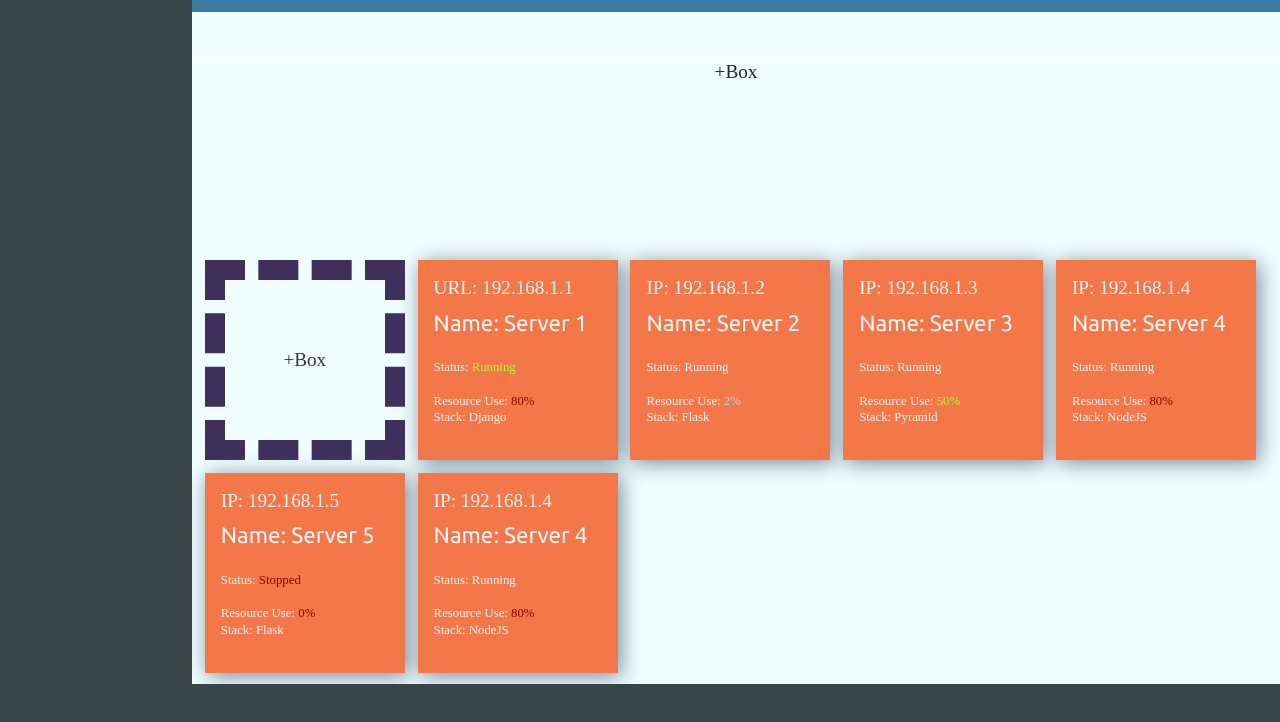
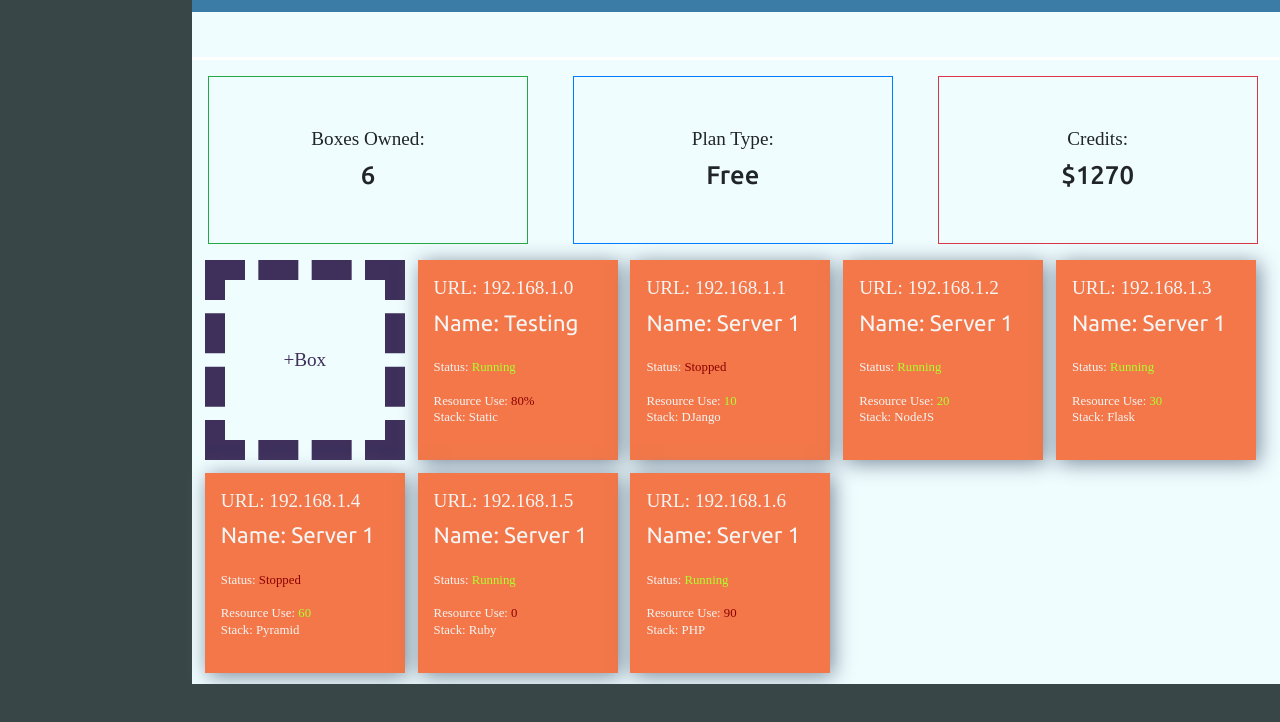
Before and after one commit to bhaskar-nair2/opdp-front, a plain HTML site: page index.html in a window 1280 px wide. Shown: the part 60-782 px from the top of the page. Drawn offline with Linux system fonts and the light colour scheme; a web font is replaced by a local one.

Commit message:
JS to automate boxes added

```diff
--- a/css/styles.css
+++ b/css/styles.css
@@ -108,12 +108,22 @@ body {
 
 .stat-container {
     grid-row: 1;
+    display: grid;
+    grid-template-columns: repeat(auto-fill, 25vw);
+    grid-gap: 3.5vw;
+    padding: 2vh;
+}
+
+.stat {
+    text-align: center;
+    display: grid;
+    grid-template-rows: 30% 20% 20% 30% ;
 }
 
 .box-container {
     grid-row: 2;
     display: grid;
-    grid-template-columns: repeat(auto-fill,25vh);
+    grid-template-columns: repeat(auto-fill, 25vh);
     grid-gap: 1vw;
     padding-left: 1vw;
     /*overflow: scroll;*/
@@ -124,6 +134,7 @@ body {
     justify-content: center;
     align-items: center;
 }
+
 .box {
     box-shadow: 3px 3px 20px lightslategray;
 }
@@ -140,6 +151,7 @@ body {
     color: var(--element1);
     font-size: 8vh;
 }
+
 .ext {
     width: 25vh;
     height: 25vh;
--- a/index.html
+++ b/index.html
@@ -23,8 +23,20 @@
 <div class="cont">
 
     <div class="stat-container">
-        <div class="plus center">
-            <h4>+Box</h4>
+        <div id="box_count" class="stat" style="border: 1px solid var(--green);">
+            &nbsp;
+            <h4>Boxes Owned:</h4>
+            <h2>6</h2>
+        </div>
+        <div id="some_count" class="stat" style="border: 1px solid var(--blue);">
+            &nbsp;
+            <h4>Plan Type:</h4>
+            <h2>Free</h2>
+        </div>
+        <div id="cred_count" class="stat" style="border: 1px solid var(--red);">
+            &nbsp;
+            <h4>Credits:</h4>
+            <h2>$1270</h2>
         </div>
     </div>
 
@@ -34,47 +46,11 @@
         </button>
 
         <div class="ext box">
-            <h4>URL: 192.168.1.1</h4>
-            <h3>Name: Server 1</h3>
+            <h4>URL: 192.168.1.0</h4>
+            <h3>Name: Testing</h3>
             <h6>Status: <span class="status" style="color: greenyellow">Running</span></h6>
             <h6>Resource Use: <span class="useage" style="color: darkred">80%</span></h6>
-            <h6>Stack: Django</h6>
-        </div>
-
-        <div class="ext box">
-            <h4>IP: 192.168.1.2</h4>
-            <h3>Name: Server 2</h3>
-            <h6>Status: Running</h6>
-            <h6>Resource Use: <span class="useage" style="color: lightblue">2%</span></h6>
-            <h6>Stack: Flask</h6>
-        </div>
-        <div class="ext box">
-            <h4>IP: 192.168.1.3</h4>
-            <h3>Name: Server 3</h3>
-            <h6>Status: Running</h6>
-            <h6>Resource Use: <span class="useage" style="color: greenyellow">50%</span></h6>
-            <h6>Stack: Pyramid</h6>
-        </div>
-        <div class="ext box">
-            <h4>IP: 192.168.1.4</h4>
-            <h3>Name: Server 4</h3>
-            <h6>Status: Running</h6>
-            <h6>Resource Use: <span class="useage" style="color: darkred">80%</span></h6>
-            <h6>Stack: NodeJS</h6>
-        </div>
-        <div class="ext  box">
-            <h4>IP: 192.168.1.5</h4>
-            <h3>Name: Server 5</h3>
-            <h6>Status: <span class="status" style="color: darkred">Stopped</span></h6>
-            <h6>Resource Use: <span class="useage" style="color: darkred">0%</span></h6>
-            <h6>Stack: Flask</h6>
-        </div>
-        <div class="ext box">
-            <h4>IP: 192.168.1.4</h4>
-            <h3>Name: Server 4</h3>
-            <h6>Status: Running</h6>
-            <h6>Resource Use: <span class="useage" style="color: darkred">80%</span></h6>
-            <h6>Stack: NodeJS</h6>
+            <h6>Stack: Static</h6>
         </div>
 
     </div>
--- a/js/scripts.js
+++ b/js/scripts.js
@@ -0,0 +1,38 @@
+let urls = ['192.168.1.1', '192.168.1.2', '192.168.1.3', '192.168.1.4', '192.168.1.5', '192.168.1.6'];
+let ser_name = ['Server-1', 'Server-2', 'Server-3', 'Server-4', 'Server-5', 'Server-6'];
+let status = [0, 1, 1, 0, 1, 1];
+let resource = ['10', 20, '30', 60, 0, 90];
+let stack = ['DJango','NodeJS','Flask',"Pyramid",'Ruby','PHP'];
+
+for (let i = 0; i < urls.length; i++) {
+    $('.box-container').append(
+        "<div class=\"ext box\">\n" +
+        "            <h4>URL: " + urls[i] + "</h4>\n" +
+        "            <h3>Name: Server 1</h3>\n" +
+        "            <h6>Status: <span class=\"status\" style=\"color: " + run_maker(parseInt(status[i]), 0) + "\">" + run_maker(parseInt(status[i]), 1) + "</span></h6>\n" +
+        "            <h6>Resource Use: <span class=\"useage\" style=\"color:" + use_col_make(parseInt(resource[i])) + "\">" + resource[i] + "</span></h6>\n" +
+        "            <h6>Stack: "+stack[i]+"</h6>\n" +
+        "        </div>"
+    );
+}
+
+function use_col_make(x) {
+    if (x > 79 || x === 0)
+        return 'darkred';
+    else
+        return 'greenyellow';
+}
+
+function run_maker(x, y) {
+    if (x === 0)
+        if (y === 0)
+            return 'darkred';
+        else
+            return 'Stopped';
+    else {
+        if (y === 0)
+            return 'greenyellow';
+        else
+            return 'Running';
+    }
+}
```
